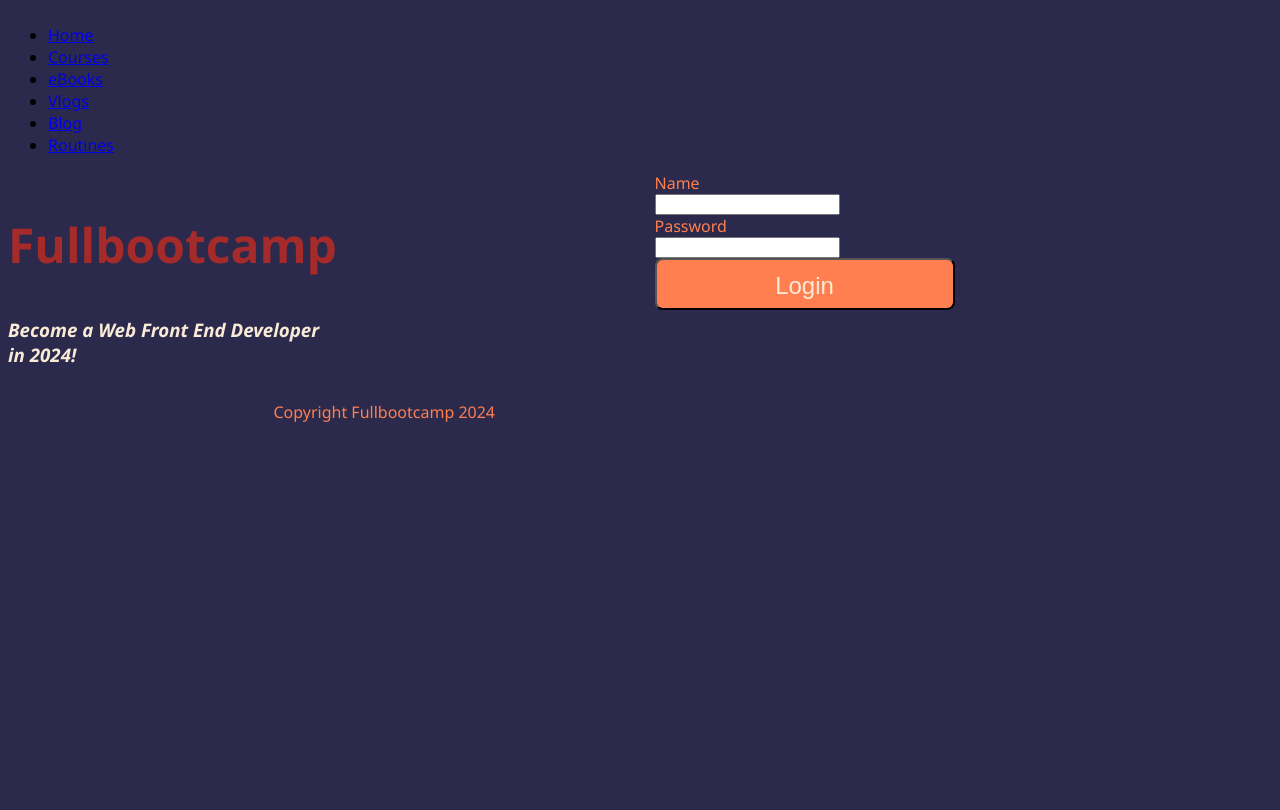
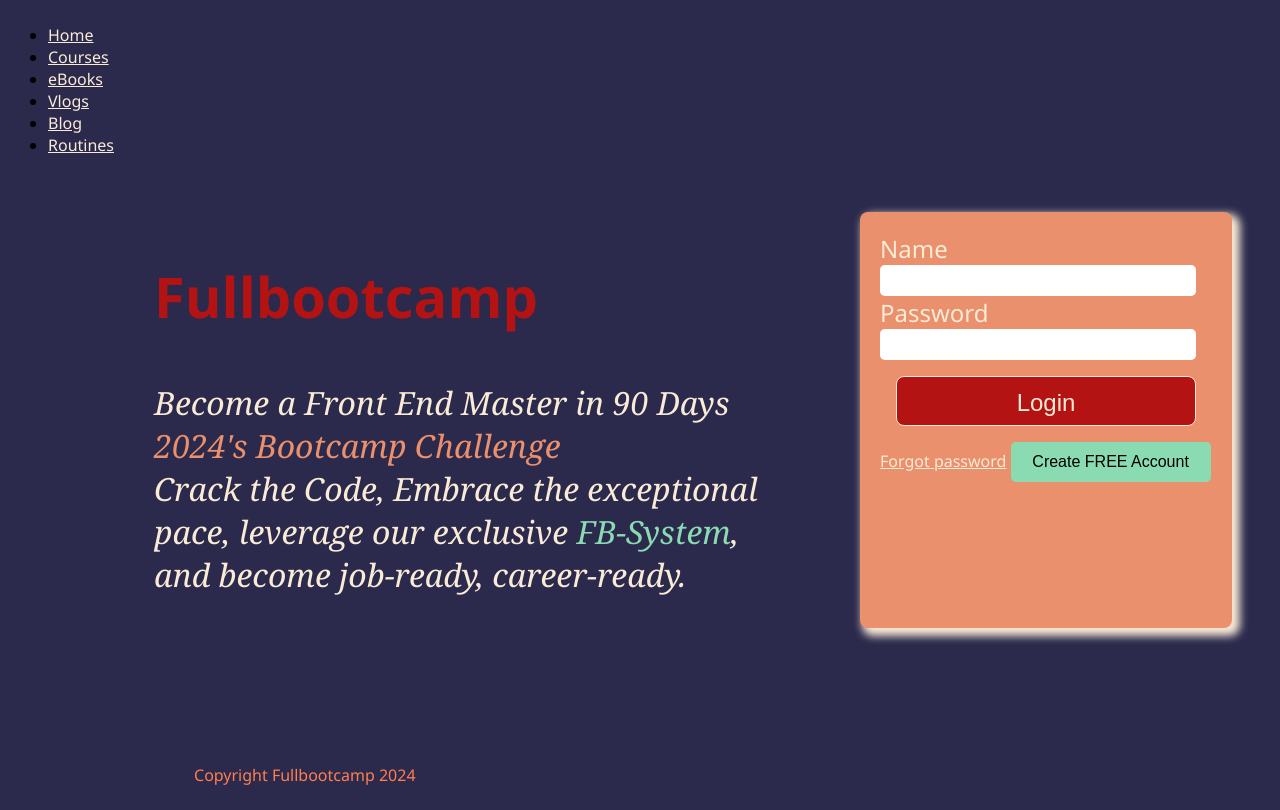
Before and after one commit to fullbootcamp/website, a PHP site: page / in a window 1280 px wide. Before the commit the page ends 422 px from the top, so only its background shows below. Run offline with PHP 8.4, Linux system fonts and the light colour scheme.

Commit message:
Completed the Hero Section and Login Form, css colors done

```diff
--- a/index.html
+++ b/index.html
@@ -23,7 +23,7 @@
     <div class="item2">
       <aside>
         <h1 class="logo">Fullbootcamp</h1>
-        <h3 class="slogan">Become a Web Front End Developer<br><span>in 2024!</span></h3>
+        <p class="slogan">Become a Front End Master in 90 Days<br><span>2024's Bootcamp Challenge</span><br>Crack the Code, Embrace the exceptional pace, leverage our exclusive <span class="fb-system">FB-System</span>,<br> and become job-ready, career-ready.</p>
       </aside>
     </div>
     <div class="item3">
@@ -35,6 +35,8 @@
           <input type="password" name="password">
           <input id="login" type="submit" value="Login">
         </form>
+        <a href="#forgotpwd">Forgot password</a>
+        <button class="signup">Create FREE Account</button>
       </main>
     </div>
     <div class="item4"></div>
--- a/styles/styles.css
+++ b/styles/styles.css
@@ -2,8 +2,8 @@ html {
   font-family:'Segoe UI', Tahoma, Geneva, Verdana, sans-serif
 }
 .logo {
-  color:brown;
-  font-size: 3rem;
+  color:#B31312;
+  font-size: 3.5rem;
 }
 body {
   background-color: #2B2A4C;
@@ -14,15 +14,23 @@ body {
 
 }
 .slogan {
+  font-family:Cambria, Cochin, Georgia, Times, 'Times New Roman', sans-serif;
   font-style: italic;
+  font-size: 2rem;
   color:antiquewhite
 }
 label {
-  font-size: 1rem;
-  color:coral;
+  font-size: 1.5rem;
+  color:antiquewhite;
+}
+input {
+  border-radius: 0.3rem;
+  padding: 0.5rem;
+  width: 300px;
+  border: none;
 }
 #login {
-  background-color: coral;
+  background-color: #B31312;
   color:antiquewhite;
   padding-bottom: 1.5em;
   padding-top: 0.5em;
@@ -30,6 +38,8 @@ label {
   height: 20px;
   font-size: 1.5em;
   border-radius: 0.5rem;
+  margin: 1rem;
+  border: solid 0.5px;
 }
 
 label, input {
@@ -37,12 +47,51 @@ label, input {
 }
 .grid-container {
   display: grid;
+  gap: 40px;
 }
 .item2 {
-  grid-column-start: 1;
-  grid-column-end: 3;
+  grid-column-start: 2;
+  grid-column-end: 4;
+  justify-self: center;
+  grid-row-start: 2;
+  grid-row-end: 4;
 }
 .item3 {
+  grid-column-start: 4;
+  grid-column-end: 5;
+  grid-row-start: 2;
+  grid-row-end: 4;
+  /* background-color: #FF8F8F; */
+  background-color: #EA906C;
+  border-radius: 0.5rem;
+  padding: 20px;
+  box-shadow: 5px 5px 8px 3px antiquewhite;
+
+}
+.item5 {
   grid-column-start: 3;
-  grid-column-end: 5;
+  grid-column-end: 6;
+  grid-row-start: 6;
+  grid-row-end: 6;
+
+
 }
+.signup {
+  background-color: #8ADAB2;
+  color: #000;
+  width: 200px;
+  height: 40px;
+  border-radius: 0.3rem;
+  border: none;
+  font-size: 1rem;
+
+}
+a {
+  color: antiquewhite;
+}
+span {
+  color: #EA906C;
+}
+.fb-system {
+  color:#8ADAB2;
+}
```
